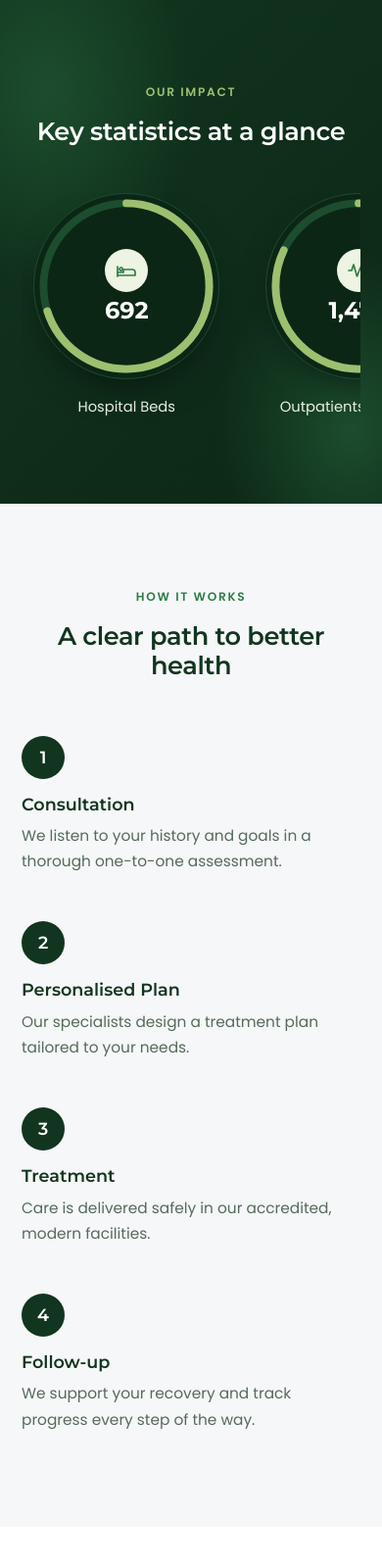
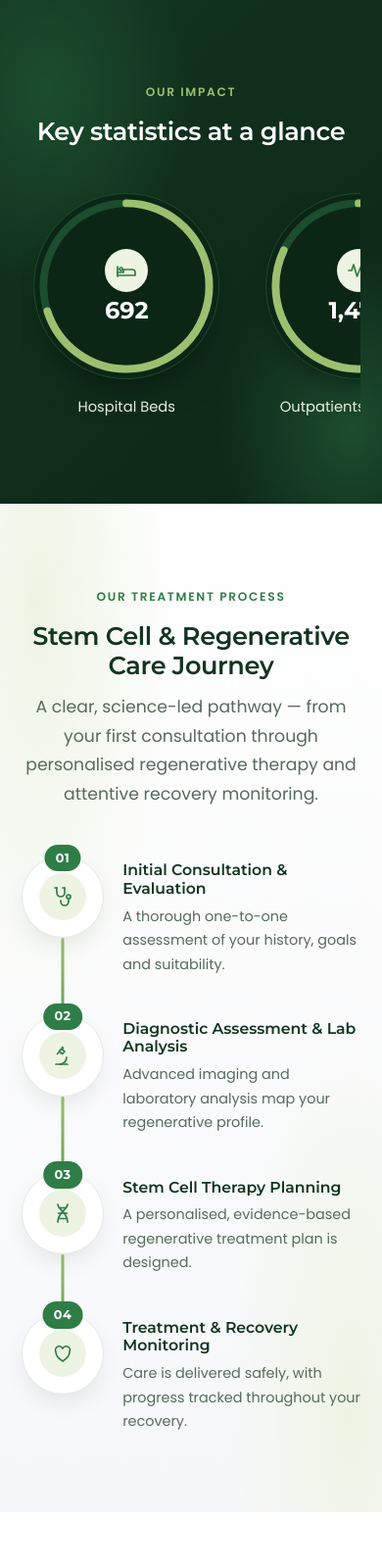
Before and after one commit to Shakeeb871/brockwellhealthcare, a Django app: page /uae/ in a window 390 px wide. Shown: the part 3227-4825 px from the top of the page at 98% size. Run offline with Django 5.2, Linux system fonts and the light colour scheme; data comes from the database, SQL or seed files in the repository; data that the repository does not hold is empty.

Commit message:
Replace basic Process section with premium circular 'Care Journey': connected circular nodes, numbered badges, scroll reveal + hover glow, mobile vertical timeline (theme-only, reusable 4-8 steps)

```diff
--- a/core/views.py
+++ b/core/views.py
@@ -49,6 +49,20 @@ IMPACT_STATS = [
 ]
 
 
+# Dummy steps for the "Care Journey" process section. Reusable/scalable —
+# add 4 to 8 items; numbers are generated automatically in the template.
+PROCESS_STEPS = [
+    {"icon": "stethoscope", "title": "Initial Consultation & Evaluation",
+     "desc": "A thorough one-to-one assessment of your history, goals and suitability."},
+    {"icon": "microscope", "title": "Diagnostic Assessment & Lab Analysis",
+     "desc": "Advanced imaging and laboratory analysis map your regenerative profile."},
+    {"icon": "dna", "title": "Stem Cell Therapy Planning",
+     "desc": "A personalised, evidence-based regenerative treatment plan is designed."},
+    {"icon": "heart", "title": "Treatment & Recovery Monitoring",
+     "desc": "Care is delivered safely, with progress tracked throughout your recovery."},
+]
+
+
 def home(request):
     region = request.region
     code = region["code"]
@@ -87,6 +101,7 @@ def home(request):
             "about_stats": ABOUT_STATS,
             "about_partners": ABOUT_PARTNERS,
             "impact_stats": IMPACT_STATS,
+            "process_steps": PROCESS_STEPS,
         },
     )
 
--- a/static/css/styles.css
+++ b/static/css/styles.css
@@ -921,3 +921,96 @@ strong, b { font-weight: 600; }   /* Poppins 600 — bold text */
   .impact-stat { flex: 0 0 62%; scroll-snap-align: center; }
   .impact-ring { width: 190px; }
 }
+
+/* =========================================================================
+   Care Journey — premium circular process flow with connected nodes
+   ========================================================================= */
+.journey {
+  background:
+    radial-gradient(50% 60% at 10% 10%, var(--mint-50), transparent 70%),
+    radial-gradient(45% 55% at 92% 90%, var(--mint-50), transparent 70%),
+    linear-gradient(180deg, var(--bg), var(--bg-soft));
+}
+.journey .section__head { max-width: 720px; margin-inline: auto; }
+
+.journey__track {
+  --node: 152px;
+  list-style: none; margin: 3rem 0 0; padding: 0;
+  display: flex; align-items: flex-start; gap: 0; position: relative;
+}
+.jstep {
+  position: relative; flex: 1 1 0; min-width: 0;
+  display: flex; flex-direction: column; align-items: center; text-align: center;
+  /* Scroll-reveal: fade + rise, staggered by --i (set inline per step). */
+  opacity: 0; transform: translateY(26px);
+  transition: opacity .6s ease, transform .6s ease;
+  transition-delay: calc(var(--i, 0) * 110ms);
+}
+.journey__track.is-in .jstep { opacity: 1; transform: none; }
+
+/* Center-to-center connector between adjacent nodes (auto-scales to any count). */
+.jstep::after {
+  content: ""; position: absolute; top: calc(var(--node) / 2); left: 50%; width: 100%;
+  height: 3px; border-radius: 999px; z-index: 0;
+  background: linear-gradient(90deg, var(--teal-400), var(--teal-600));
+}
+.jstep:last-child::after { display: none; }
+
+.jstep__node {
+  position: relative; z-index: 1;
+  width: var(--node); height: var(--node); border-radius: 50%;
+  display: grid; place-items: center; background: var(--white);
+  border: 1px solid var(--line); box-shadow: var(--shadow);
+  transition: transform .28s ease, box-shadow .28s ease, border-color .28s ease;
+}
+.jstep:hover .jstep__node {
+  transform: scale(1.06);
+  border-color: var(--teal-400);
+  box-shadow: var(--shadow-lg), 0 0 0 7px var(--mint-50);   /* soft glow */
+}
+.jstep__ic {
+  display: grid; place-items: center; width: 60px; height: 60px; border-radius: 50%;
+  background: var(--mint-50); color: var(--teal-600); transition: transform .28s ease;
+}
+.jstep__ic svg { width: 30px; height: 30px; }
+.jstep:hover .jstep__ic { transform: scale(1.08); }
+.jstep__num {
+  position: absolute; top: -12px; left: 50%; transform: translateX(-50%);
+  background: var(--teal-600); color: var(--white);
+  font-family: var(--font-display); font-weight: 700; font-size: .8rem; letter-spacing: .04em;
+  padding: .18rem .7rem; border-radius: 999px; box-shadow: var(--shadow);
+}
+.jstep__body { margin-top: 1.4rem; max-width: 230px; }
+.jstep__title { font-size: 1.06rem; margin: 0 0 .4rem; }
+.jstep__desc { margin: 0; font-size: .9rem; color: var(--slate-600); }
+
+@media (prefers-reduced-motion: reduce) {
+  .jstep { opacity: 1; transform: none; transition: none; }
+}
+
+/* Tablet: keep the connected horizontal flow, just tighter. */
+@media (max-width: 980px) {
+  .journey__track { --node: 118px; }
+  .jstep__ic { width: 48px; height: 48px; }
+  .jstep__ic svg { width: 24px; height: 24px; }
+  .jstep__body { margin-top: 1.1rem; }
+  .jstep__title { font-size: .98rem; }
+}
+
+/* Mobile: vertical timeline — circular nodes stay intact, stacked in order. */
+@media (max-width: 720px) {
+  .journey__track {
+    --node: 84px; flex-direction: column; align-items: stretch; gap: 2.4rem;
+  }
+  .jstep {
+    flex-direction: row; align-items: flex-start; text-align: left; gap: 1.2rem;
+  }
+  .jstep__node { flex: none; }
+  /* Connector turns vertical, linking each node down to the next. */
+  .jstep::after {
+    top: var(--node); left: calc(var(--node) / 2); transform: translateX(-50%);
+    width: 3px; height: calc(100% + 2.4rem);
+    background: linear-gradient(180deg, var(--teal-400), var(--teal-600));
+  }
+  .jstep__body { margin-top: 0; padding-top: .4rem; max-width: none; }
+}
--- a/templates/base.html
+++ b/templates/base.html
@@ -201,6 +201,19 @@
       stats.forEach(function (s) { io.observe(s); });
     })();
 
+    // Care Journey: reveal the process steps (staggered) when scrolled into view.
+    (function () {
+      var track = document.querySelector('[data-journey]');
+      if (!track) return;
+      if (!('IntersectionObserver' in window)) { track.classList.add('is-in'); return; }
+      var io = new IntersectionObserver(function (entries) {
+        entries.forEach(function (en) {
+          if (en.isIntersecting) { en.target.classList.add('is-in'); io.unobserve(en.target); }
+        });
+      }, { threshold: 0.25 });
+      io.observe(track);
+    })();
+
     // Mega-menu hover intent: keep it open while moving from trigger to panel.
     (function () {
       var hm = document.querySelector('.has-mega');
--- a/templates/core/home.html
+++ b/templates/core/home.html
@@ -25,21 +25,8 @@
 <!-- Our Impact — circular statistic counters -->
 {% include "partials/impact_stats.html" %}
 
-<!-- Process -->
-<section class="section section--soft">
-  <div class="container">
-    <div class="section__head">
-      <span class="eyebrow">How It Works</span>
-      <h2>A clear path to better health</h2>
-    </div>
-    <div class="steps">
-      <div class="step"><h3>Consultation</h3><p>We listen to your history and goals in a thorough one-to-one assessment.</p></div>
-      <div class="step"><h3>Personalised Plan</h3><p>Our specialists design a treatment plan tailored to your needs.</p></div>
-      <div class="step"><h3>Treatment</h3><p>Care is delivered safely in our accredited, modern facilities.</p></div>
-      <div class="step"><h3>Follow-up</h3><p>We support your recovery and track progress every step of the way.</p></div>
-    </div>
-  </div>
-</section>
+<!-- Care Journey — premium circular process flow -->
+{% include "partials/process_journey.html" %}
 
 <!-- Why us / trust -->
 <section class="section">
--- /dev/null
+++ b/templates/partials/process_journey.html
@@ -0,0 +1,35 @@
+{% load icons %}
+{% comment %}
+Care Journey — premium circular process/workflow section (reusable).
+Data: `process_steps` (see core.views PROCESS_STEPS). Each item: icon, title, desc.
+Numbers are generated automatically, so it scales to 4–8 steps.
+{% endcomment %}
+{% if process_steps %}
+<section class="section journey" aria-labelledby="journey-title">
+  <div class="container">
+    <header class="section__head">
+      <span class="eyebrow">Our Treatment Process</span>
+      <h2 id="journey-title">Stem Cell &amp; Regenerative Care Journey</h2>
+      <p>A clear, science-led pathway — from your first consultation through personalised
+        regenerative therapy and attentive recovery monitoring.</p>
+    </header>
+
+    <ol class="journey__track" data-journey role="list">
+      {% for s in process_steps %}
+      <li class="jstep" style="--i: {{ forloop.counter0 }}">
+        <div class="jstep__node">
+          <span class="jstep__ic" aria-hidden="true">{% icon s.icon %}</span>
+          <span class="jstep__num" aria-hidden="true">{{ forloop.counter|stringformat:"02d" }}</span>
+        </div>
+        <div class="jstep__body">
+          <h3 class="jstep__title">
+            <span class="sr-only">Step {{ forloop.counter }}: </span>{{ s.title }}
+          </h3>
+          <p class="jstep__desc">{{ s.desc }}</p>
+        </div>
+      </li>
+      {% endfor %}
+    </ol>
+  </div>
+</section>
+{% endif %}
```
